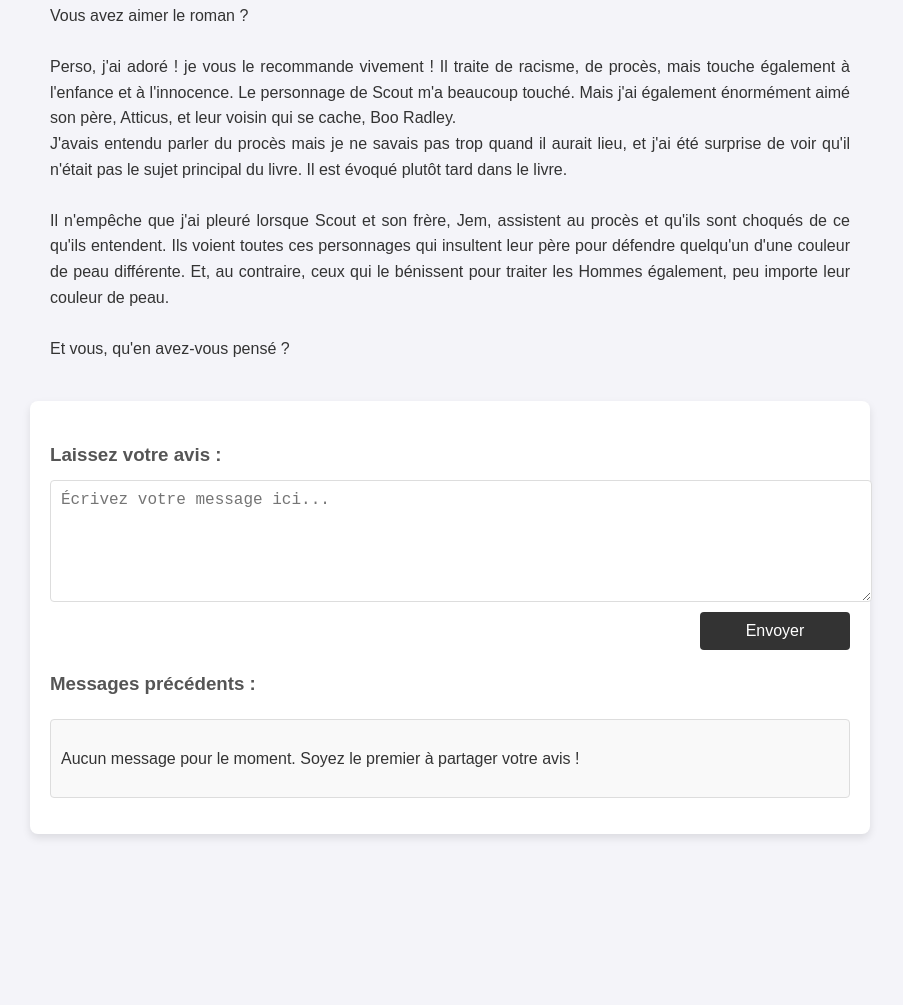
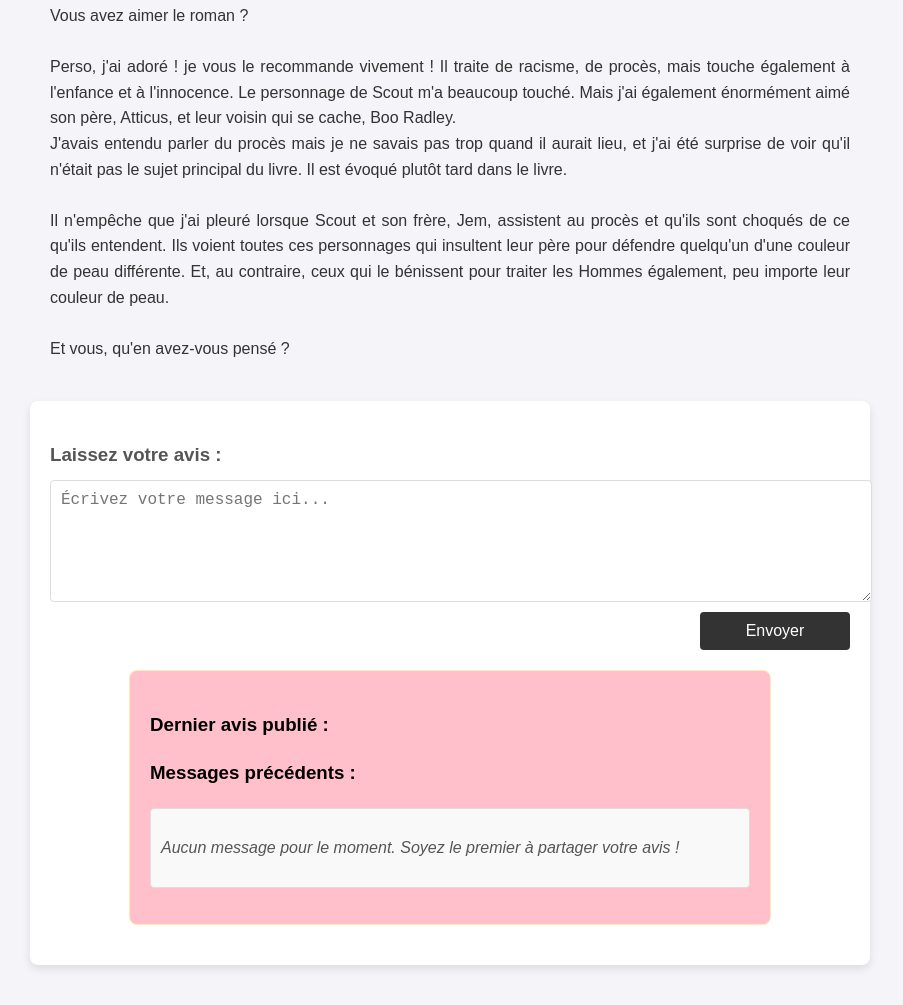
Before and after one commit to jessicajnx/B2IN_AlpineJS, a website with bundled scripts: page index.html in a window 1280 px wide. Shown: the part 849-1854 px from the top of the page, without its empty margins (190-1093 px from the left). Before the commit the page ends 1723 px from the top, so only its background shows below. Built offline with nearby package versions, Linux system fonts and the light colour scheme.

Commit message:
ajouts pour correspondre au barème

```diff
--- a/barrème.txt
+++ b/barrème.txt
@@ -1,7 +1,7 @@
 HTML (/20 points)
 😘 Utiliser un validator d'HTML (/5 points)
-❌ Utiliser des attributs d'accessibilité (si possible) (/5 points)
-❌ Utiliser une méthodologie CSS de notation des classes (ex : BEM) (/5 points)
+✅ Utiliser des attributs d'accessibilité (si possible) (/5 points)
+✅ Utiliser une méthodologie CSS de notation des classes (ex : BEM) (/5 points)
 ✅ Utiliser des identifiants de façon appropriée (/5 points)
 Sécurité (/5 points)
 ❌ Faire attention au Broken Access Control (redirection obligatoire) (/5 points)
--- a/index.html
+++ b/index.html
@@ -51,6 +51,10 @@ contraire, ceux qui le bénissent pour traiter les Hommes également, peu import
             <button type="submit">Envoyer</button>
         </form>
 
+        <div id="highlight-section">
+            <h3>Dernier avis publié :</h3>
+            <div id="highlight-message">
+
         <h3>Messages précédents :</h3>
         <div id="message-list">
             <p>Aucun message pour le moment. Soyez le premier à partager votre avis !</p>
@@ -76,6 +80,8 @@ contraire, ceux qui le bénissent pour traiter les Hommes également, peu import
                 messageElement.textContent = newMessage;
 
                 messageList.prepend(messageElement);
+
+                highlightMessage.innerHTML = `<p>${newMessage}</p>`;
 
                 userMessage.value = '';
             } else {
--- a/styles/index.css
+++ b/styles/index.css
@@ -206,3 +206,21 @@ h1, h2 {
 #navbar #user-options button:active {
     background-color: #d1d1d6;
 }
+
+#highlight-section {
+    margin: 20px auto;
+    max-width: 600px;
+    padding: 20px;
+    background: pink;
+    border: 1px solid #ffecb3;
+    border-radius: 8px;
+}
+
+#highlight-section h3 {
+    color: black;
+}
+
+#highlight-message p {
+    font-style: italic;
+    color: #555;
+}
```
